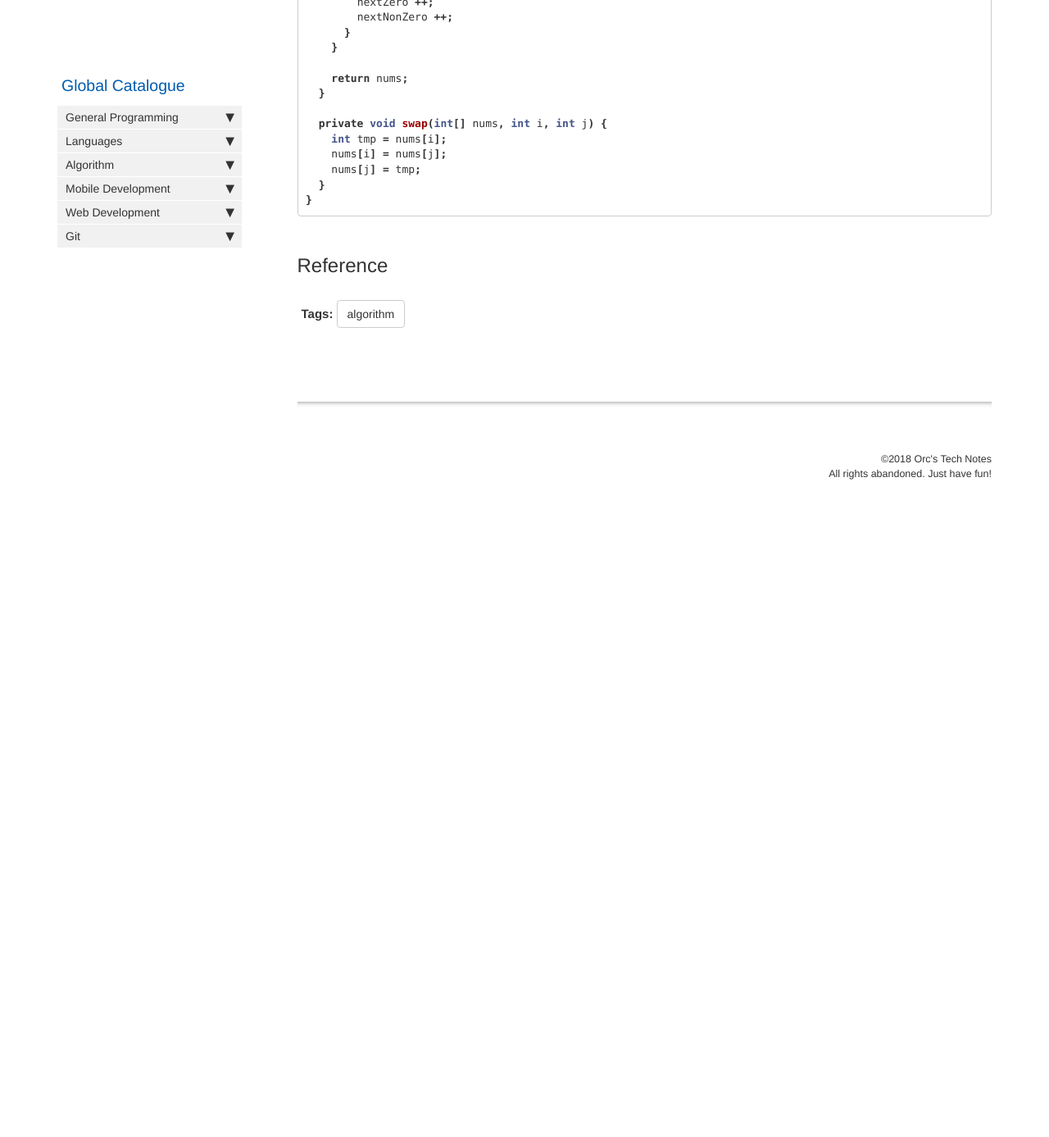
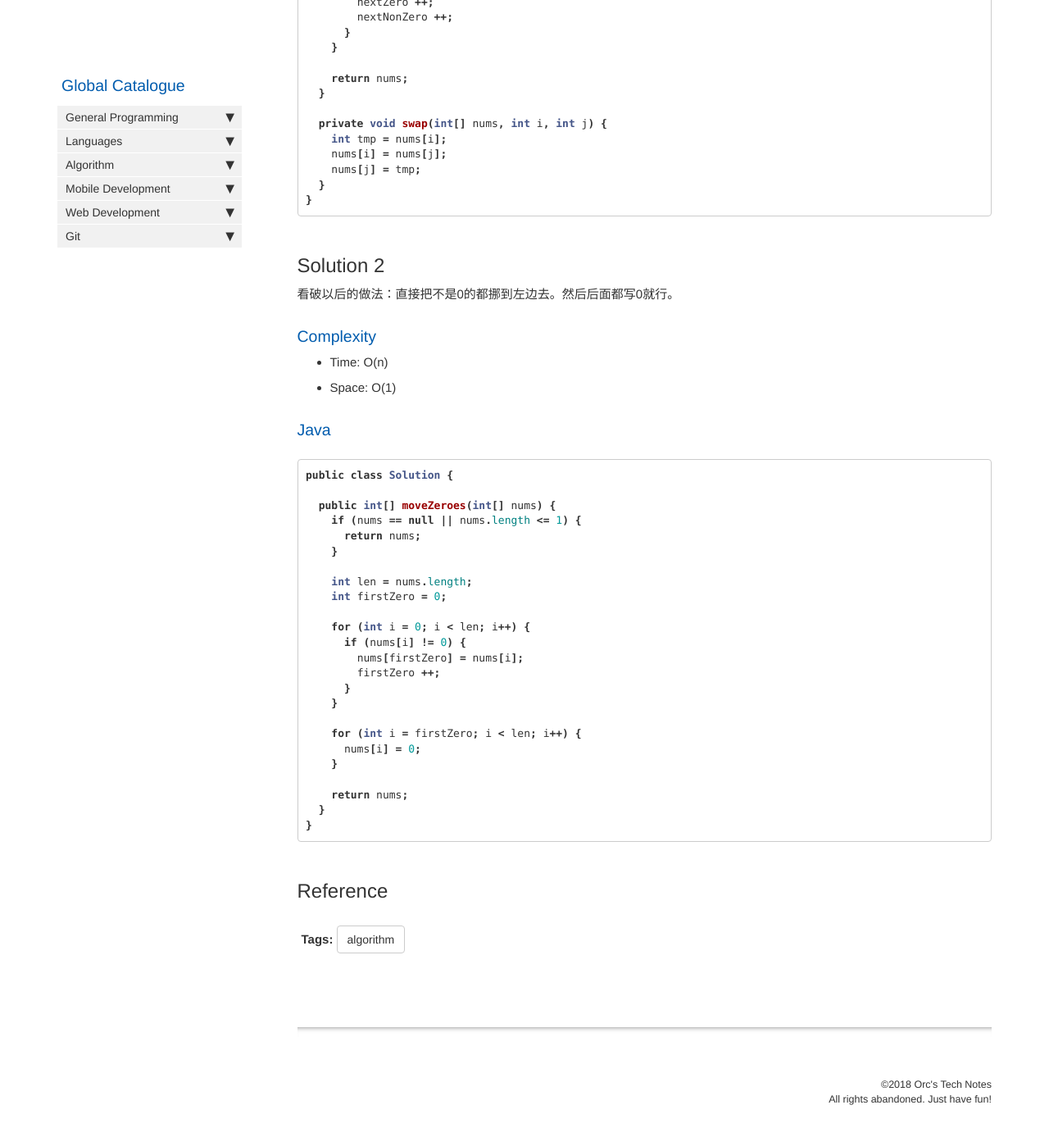
Before and after one commit to HungryOrc/hungryorc.github.io, a Jekyll site: the page built from pages/algorithm/algorithm_move_zeros_rightwards_keep_order.md, in a window 1280 px wide and 1400 px high, scrolled down 1178 px. Shown: the top 1387 px of the window at 82% size. Built offline with Jekyll 4.4.1, drawn with Linux system fonts in a browser that asks for light colours; nearby versions of some CDN libraries; comment, search, counter and statistics services are not loaded; before the commit the page ends 1816 px from its top, so only the background shows below that.

Commit message:
Update algorithm_move_zeros_rightwards_keep_order.md

````diff
--- a/pages/algorithm/algorithm_move_zeros_rightwards_keep_order.md
+++ b/pages/algorithm/algorithm_move_zeros_rightwards_keep_order.md
@@ -66,6 +66,41 @@ public class Solution {
 }
 ```
 
+## Solution 2
+看破以后的做法：直接把不是0的都挪到左边去。然后后面都写0就行。
+
+### Complexity
+* Time: O(n)
+* Space: O(1)
+
+### Java
+```java
+public class Solution {
+
+  public int[] moveZeroes(int[] nums) {
+    if (nums == null || nums.length <= 1) {
+      return nums;
+    }
+
+    int len = nums.length;
+    int firstZero = 0;
+
+    for (int i = 0; i < len; i++) {
+      if (nums[i] != 0) {
+        nums[firstZero] = nums[i];
+        firstZero ++;
+      }
+    }
+
+    for (int i = firstZero; i < len; i++) {
+      nums[i] = 0;
+    }
+
+    return nums;
+  }
+}
+```
+
 ## Reference
 
 {% include links.html %}
````
